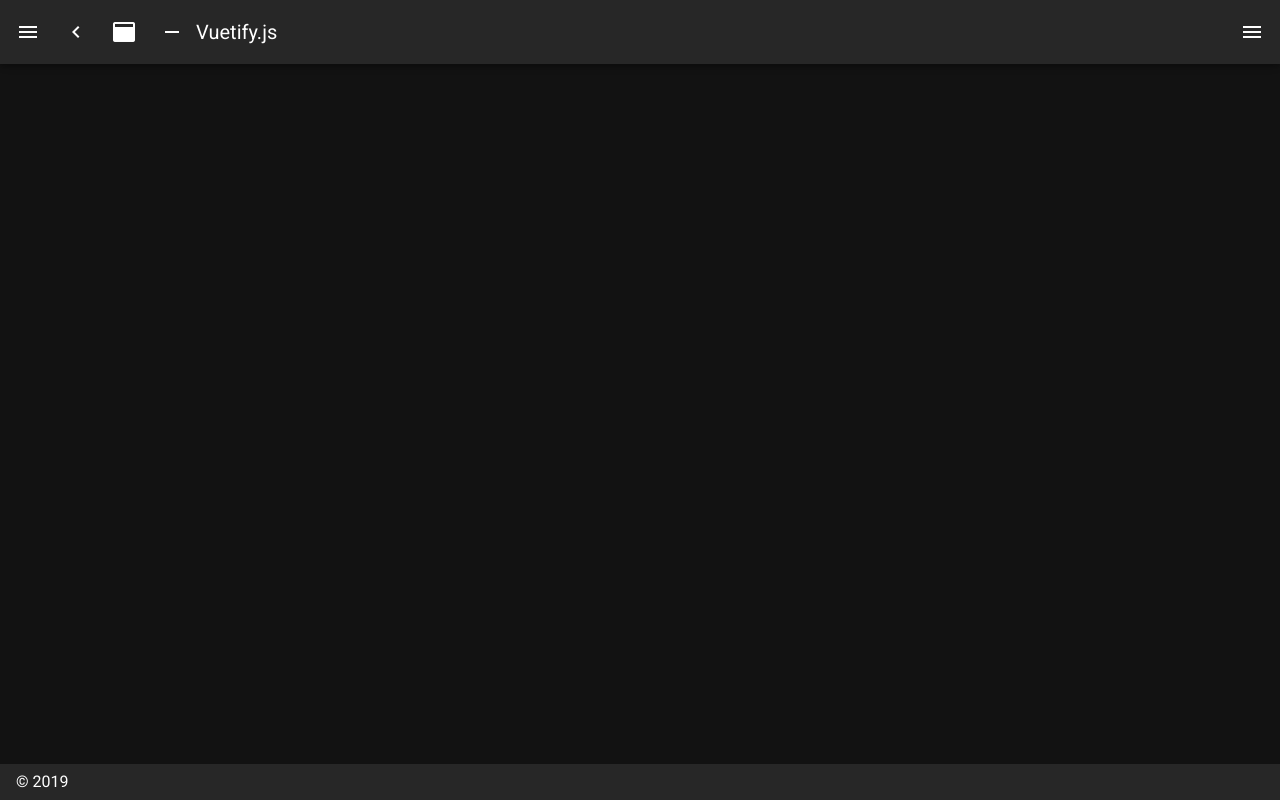
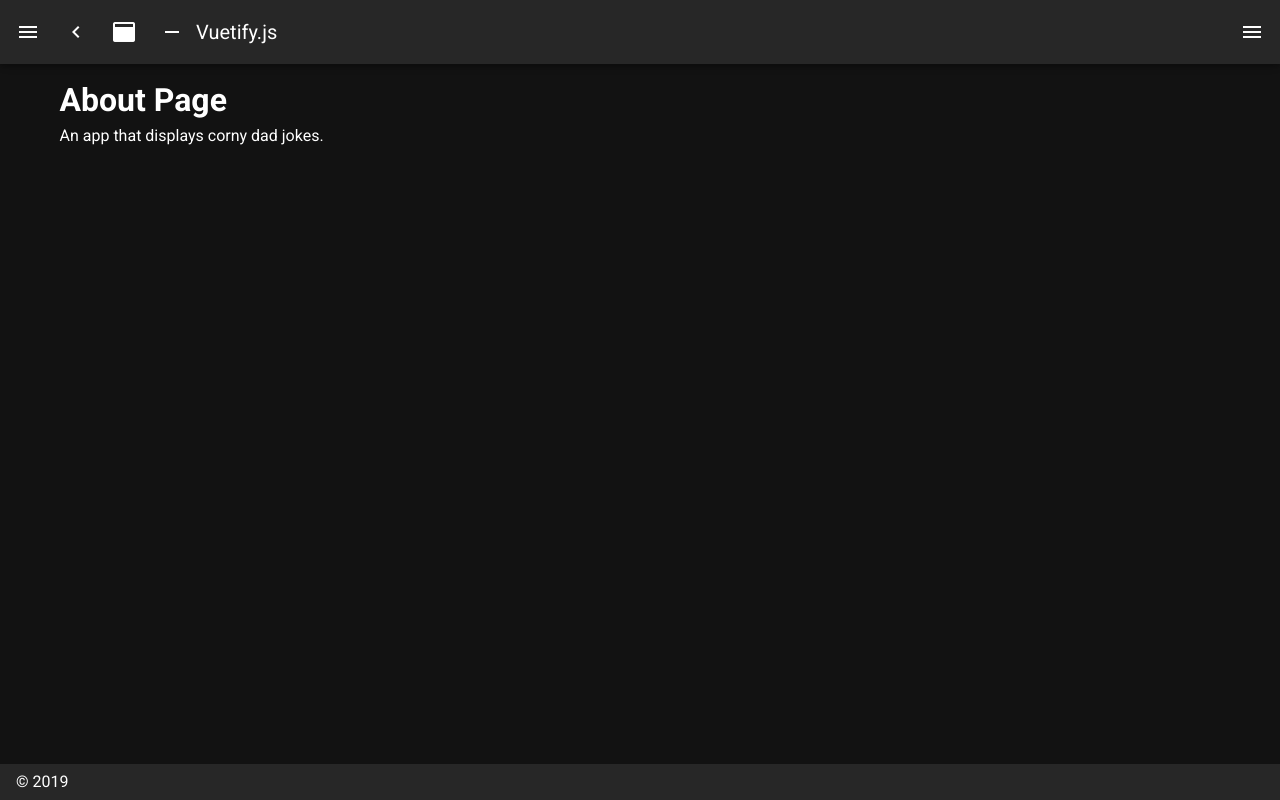
Before and after one commit to franpas12123/nuxt-dadjokes, a Nuxt app: page /about in a window 1280 px wide. Before the commit this address had no page. Built offline with nearby package versions, Linux system fonts and the light colour scheme.

Commit message:
added About page

```diff
--- /dev/null
+++ b/pages/about.vue
@@ -0,0 +1,28 @@
+<template>
+  <v-row>
+    <v-col>
+      <h1>About Page</h1>
+      <p>An app that displays corny dad jokes.</p>
+    </v-col>
+  </v-row>
+</template>
+
+<script>
+export default {
+  head() {
+    return {
+      title: "Dad Jokes",
+      meta: [
+        {
+          hid: "description",
+          name: "description",
+          content: "Best corny joke"
+        }
+      ]
+    };
+  }
+};
+</script>
+
+<style>
+</style>
```
